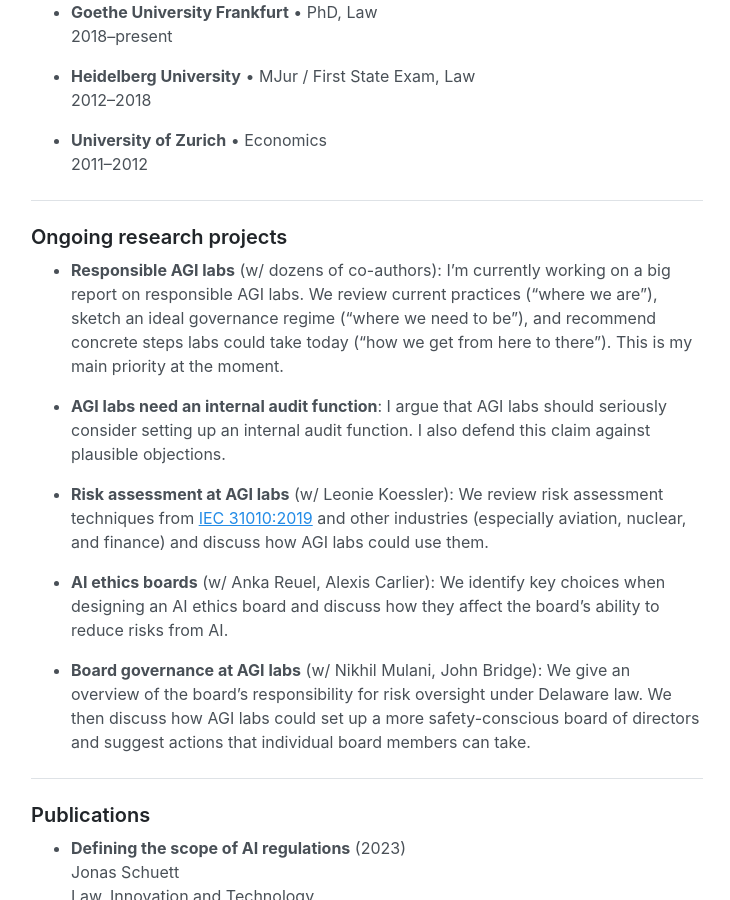
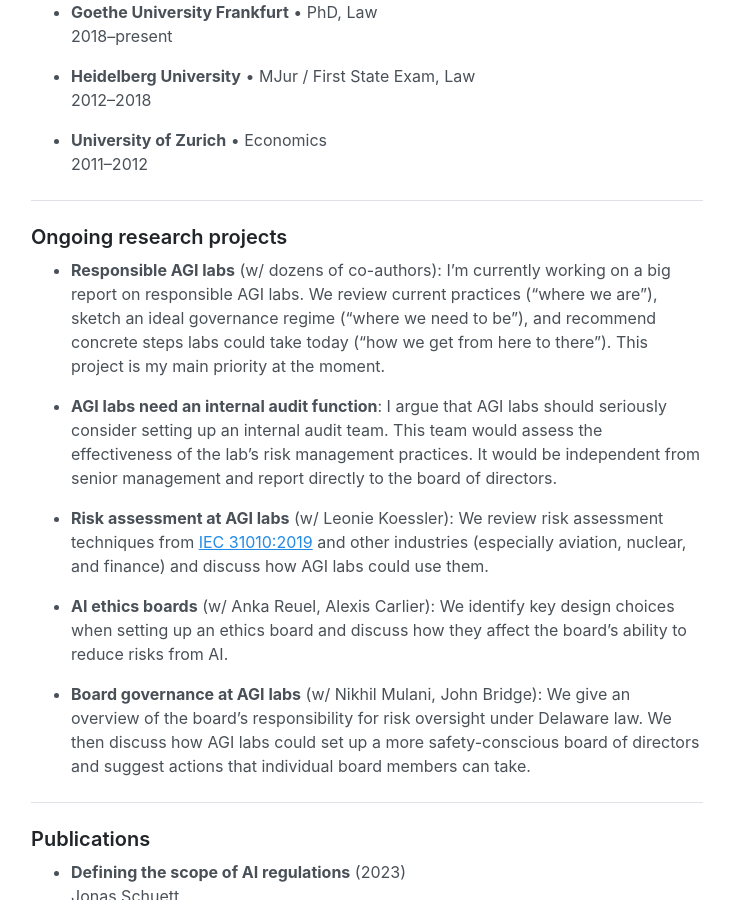
Before and after one commit to jonasschuett/jonasschuett.github.io, a Jekyll site: the page built from _posts/2020-04-04-introduction.md, in a window 1280 px wide and 900 px high, scrolled down 932 px. Shown: the whole window, without its empty margins (273-1003 px from the left). Built offline with Jekyll 4.4.1, drawn with Linux system fonts in a browser that asks for light colours.

Commit message:
Update 2020-04-04-introduction.md

```diff
--- a/_posts/2020-04-04-introduction.md
+++ b/_posts/2020-04-04-introduction.md
@@ -37,13 +37,13 @@ I'm a Research Fellow at the [Centre for the Governance of AI (GovAI)](https://w
 ---
 
 ### Ongoing research projects
-- **Responsible AGI labs** (w/ dozens of co-authors): I'm currently working on a big report on responsible AGI labs. We review current practices ("where we are"), sketch an ideal governance regime ("where we need to be"), and recommend concrete steps labs could take today ("how we get from here to there"). This is my main priority at the moment.
+- **Responsible AGI labs** (w/ dozens of co-authors): I'm currently working on a big report on responsible AGI labs. We review current practices ("where we are"), sketch an ideal governance regime ("where we need to be"), and recommend concrete steps labs could take today ("how we get from here to there"). This project is my main priority at the moment.
 
-- **AGI labs need an internal audit function**: I argue that AGI labs should seriously consider setting up an internal audit function. I also defend this claim against plausible objections.
+- **AGI labs need an internal audit function**: I argue that AGI labs should seriously consider setting up an internal audit team. This team would assess the effectiveness of the lab's risk management practices. It would be independent from senior management and report directly to the board of directors.
 
 - **Risk assessment at AGI labs** (w/ Leonie Koessler): We review risk assessment techniques from [IEC 31010:2019](https://www.iso.org/standard/72140.html) and other industries (especially aviation, nuclear, and finance) and discuss how AGI labs could use them.
 
-- **AI ethics boards** (w/ Anka Reuel, Alexis Carlier): We identify key choices when designing an AI ethics board and discuss how they affect the board’s ability to reduce risks from AI.
+- **AI ethics boards** (w/ Anka Reuel, Alexis Carlier): We identify key design choices when setting up an ethics board and discuss how they affect the board’s ability to reduce risks from AI.
 
 - **Board governance at AGI labs** (w/ Nikhil Mulani, John Bridge): We give an overview of the board’s responsibility for risk oversight under Delaware law. We then discuss how AGI labs could set up a more safety-conscious board of directors and suggest actions that individual board members can take.
 
```
